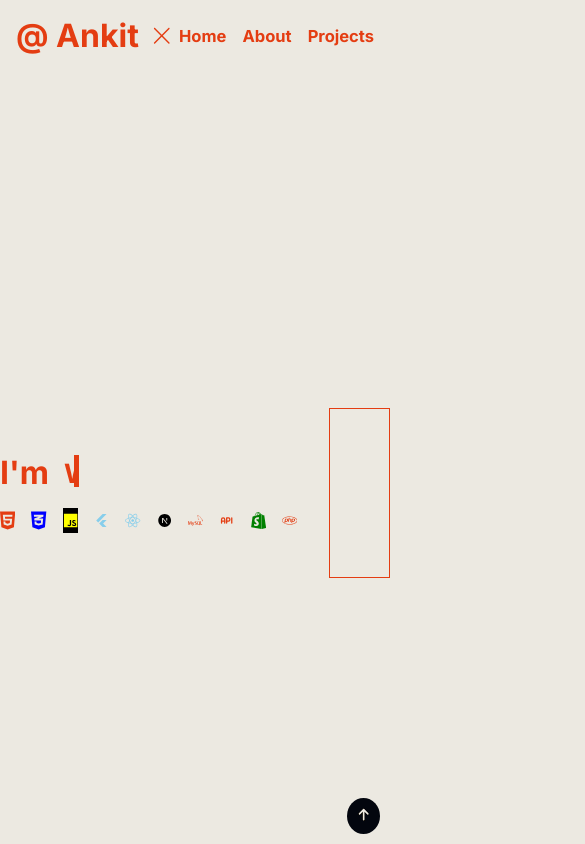
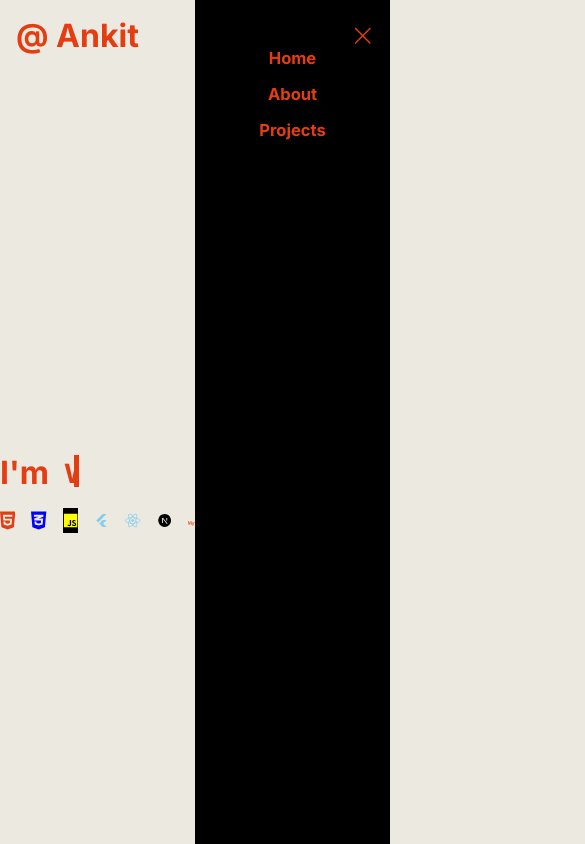
Before and after one commit to Ankitsaini406/portfolio, a Next.js app: page / in a window 390 px wide. Both pictures are taken after a click on the icon 363 px from the left and 35 px from the top of the page. Shown: the top 844 px of the page, 585 px wide, since content can reach past the window. Built offline with nearby package versions, Linux system fonts and the light colour scheme.

Commit message:
"navbar"

```diff
--- a/src/components/navbar/Navbar.module.css
+++ b/src/components/navbar/Navbar.module.css
@@ -39,6 +39,7 @@
 
 .menu {
     font-size: calc(20px + var(--font-size));
+    z-index: 2;
 }
 
 @media (width <= 770px) {
@@ -48,6 +49,31 @@
 
     .desktop {
         display: none;
+    }
+
+    .SubNav{
+        height: 100vh;
+        width: 50%;
+        background-color: black;
+        position: absolute;
+        flex-direction: column;
+        top: 0;
+        right: -500px;
+        padding: 3rem 0 0 0;
+    }
+
+    .subactive{
+        right: 0;
+        animation: openmenu .3s linear;
+    }
+
+    @keyframes openmenu {
+        from {
+            right: -500px;
+        }
+        to {
+            right: 0;
+        }
     }
 }
 
--- a/src/components/navbar/Navlist.tsx
+++ b/src/components/navbar/Navlist.tsx
@@ -35,7 +35,7 @@ const Navlist = ({ open, isopen }: { open: any, isopen: any }) => {
       {isopen ? <RxCross1 className={`${style.menu} ${style.mobile}`} onClick={open} /> : <IoIosMenu className={`${style.menu} ${style.mobile}`} onClick={open} />}
       {
         isopen && (
-          <div className={style.SubNav}>
+          <div className={`${style.SubNav} ${isopen ? style.subactive : ''}`}>
         {
           List.map((list) => {
             return (
```
